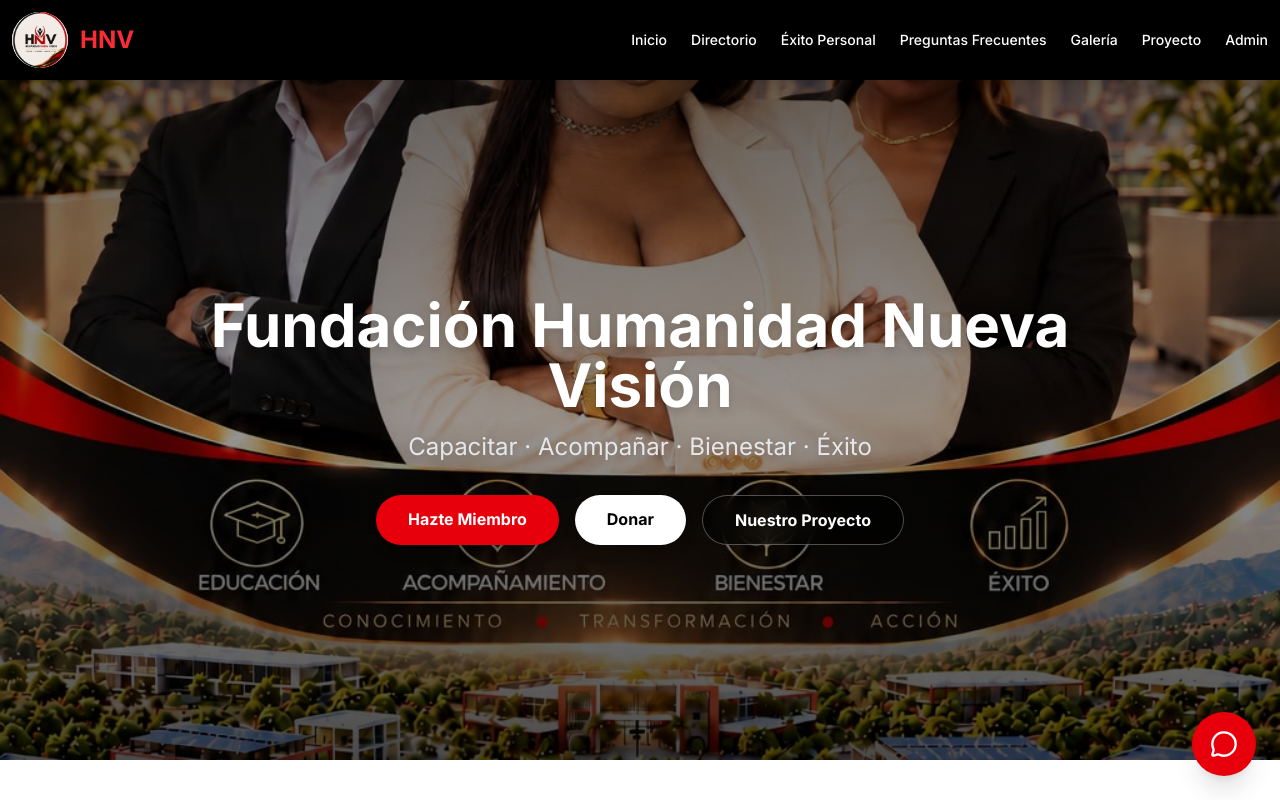
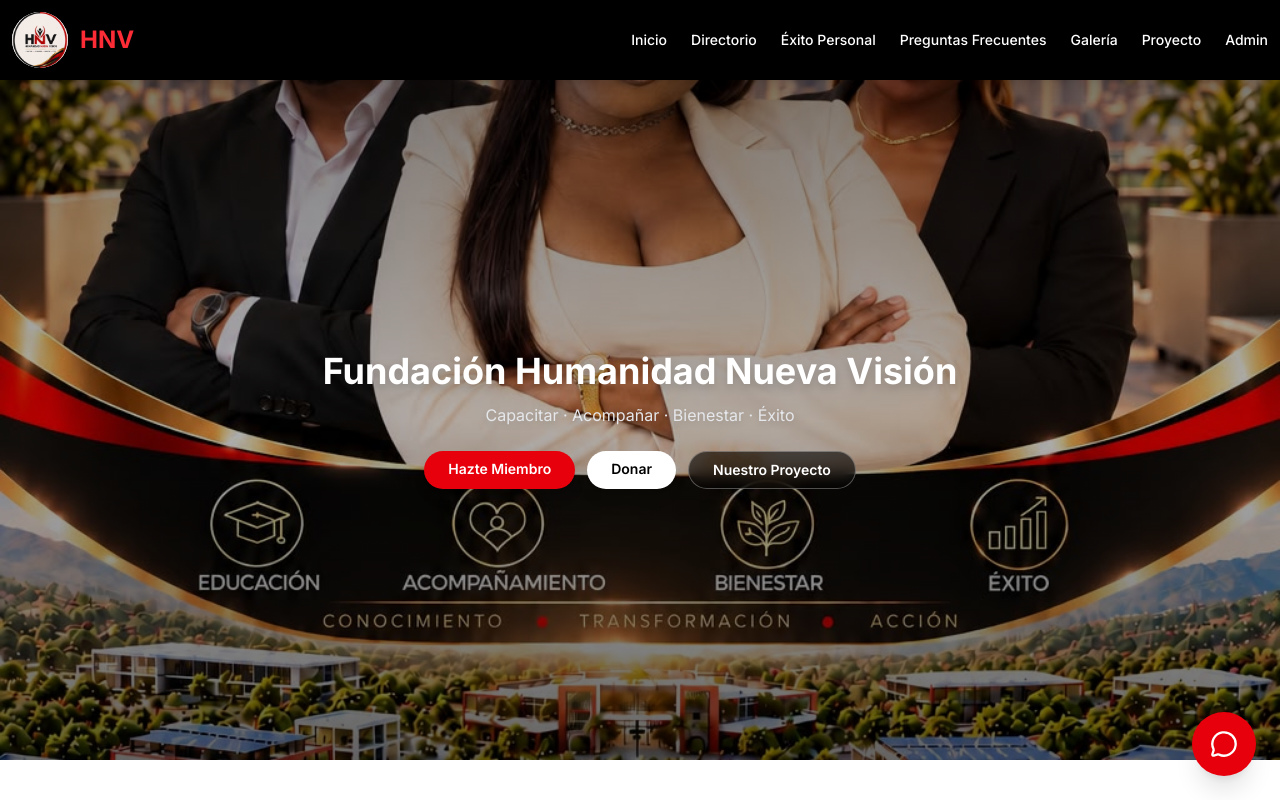
Before and after one commit to n3v3nk4/hnv-web, a Next.js app: page / in a window 1280 px wide. Shown: the top 800 px of the page. Built offline with nearby package versions, Linux system fonts and the light colour scheme.

Commit message:
Reducir tamano de texto en hero

```diff
--- a/app/page.tsx
+++ b/app/page.tsx
@@ -41,29 +41,41 @@ export default function Home() {
   return (
     <div className="min-h-screen bg-white">
 
-      {/* ====== HERO SIN LOGO ====== */}
+      {/* ====== HERO CON TEXTO REDUCIDO ====== */}
 <section className="relative min-h-[85vh] flex items-center justify-center text-center text-white overflow-hidden">
   <div
     className="absolute inset-0 bg-cover bg-center bg-no-repeat"
     style={{ backgroundImage: "url('/portada.jpg')" }}
   />
-        <div className="absolute inset-0 bg-linear-to-b from-black/60 via-black/40 to-black/70" />
+  <div className="absolute inset-0 bg-linear-to-b from-black/50 via-black/30 to-black/60" />
 
-        <div className="relative z-10 px-4 py-16 max-w-5xl mx-auto">
-          <h1 className="text-4xl md:text-6xl font-bold text-white mb-4 drop-shadow-lg">
+  <div className="relative z-10 px-4 py-16 max-w-3xl mx-auto">
+
+    <h1 className="text-2xl md:text-4xl font-bold text-white mb-3 drop-shadow-lg">
       Fundación Humanidad Nueva Visión
     </h1>
-          <p className="text-xl md:text-2xl text-gray-200 max-w-3xl mx-auto mb-8 drop-shadow-md">
+
+    <p className="text-sm md:text-base text-gray-200 max-w-xl mx-auto mb-6 drop-shadow-md">
       Capacitar · Acompañar · Bienestar · Éxito
     </p>
-          <div className="flex flex-wrap justify-center gap-4">
-            <Link href="/hazte-miembro" className="bg-red-600 hover:bg-red-700 text-white px-8 py-3 rounded-full font-bold transition transform hover:scale-105 shadow-lg">
+
+    <div className="flex flex-wrap justify-center gap-3">
+      <Link
+        href="/hazte-miembro"
+        className="bg-red-600 hover:bg-red-700 text-white px-6 py-2 rounded-full font-semibold text-sm transition transform hover:scale-105 shadow-lg"
+      >
         Hazte Miembro
       </Link>
-            <Link href="/donar" className="bg-white hover:bg-gray-200 text-black px-8 py-3 rounded-full font-bold transition transform hover:scale-105 shadow-lg">
+      <Link
+        href="/donar"
+        className="bg-white hover:bg-gray-200 text-black px-6 py-2 rounded-full font-semibold text-sm transition transform hover:scale-105 shadow-lg"
+      >
         Donar
       </Link>
-            <Link href="/proyecto" className="bg-black/60 hover:bg-black/80 text-white border border-white/30 px-8 py-3 rounded-full font-bold transition transform hover:scale-105 backdrop-blur-sm">
+      <Link
+        href="/proyecto"
+        className="bg-black/60 hover:bg-black/80 text-white border border-white/30 px-6 py-2 rounded-full font-semibold text-sm transition transform hover:scale-105 backdrop-blur-sm"
+      >
         Nuestro Proyecto
       </Link>
     </div>
```
Lines whose indentation alone changed are shown as unchanged.
